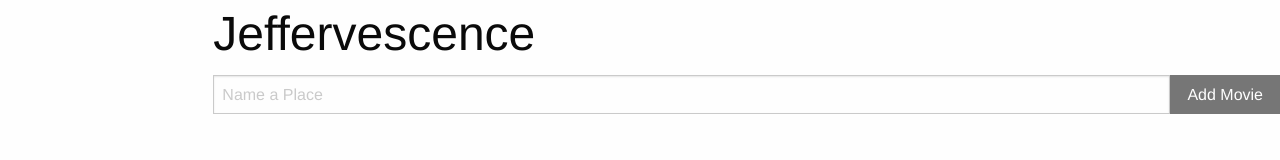
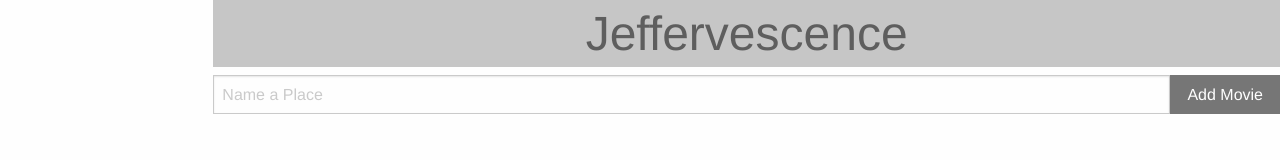
Before and after one commit to aoppenh/Jeffervescence, a plain HTML site: page index.html in a window 1280 px wide. Drawn offline with nearby package versions, Linux system fonts and the light colour scheme.

```diff
--- a/app.css
+++ b/app.css
@@ -5,3 +5,14 @@
 ul {
     list-style: none;
 }
+
+h1 {
+    background-color: darkgrey;
+    opacity:  0.65;
+    text-align: center;
+}
+
+body {
+    background-size: 100vw 100vh;
+    background-repeat: no-repeat;
+}
```
